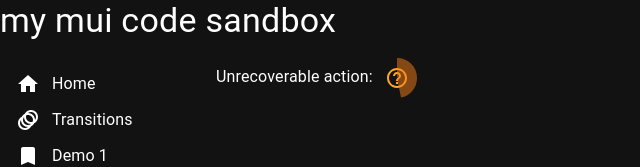
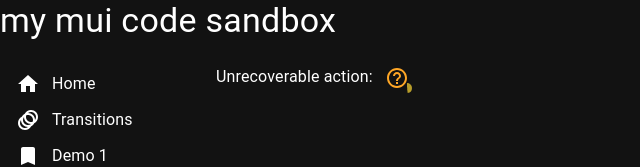
Before and after one commit to darkcolonist/react11-mui59-sandbox, a React (Create React App) app: page /confirm-button-with-cooldown in a window 1280 px wide. Both pictures are taken after a click on the button "heavy action". Shown: the top 167 px of the page, without its empty margins (0-640 px from the left). Built offline with nearby package versions, Linux system fonts and the light colour scheme.

Commit message:
Update 3 files

```diff
--- a/src/components/ConfirmButtonIcon.jsx
+++ b/src/components/ConfirmButtonIcon.jsx
@@ -1,18 +1,18 @@
 import React from "react";
-import { CircularProgress, IconButton } from "@mui/material";
+import { CircularProgress, IconButton, LinearProgress } from "@mui/material";
 import HelpOutlineIcon from "@mui/icons-material/HelpOutline";
 import CheckCircleIcon from "@mui/icons-material/CheckCircle";
 import { yellow } from "@mui/material/colors";
 
 const CountDownIcon = (props) => {
   const [countdown, setCountdown] = React.useState(100);
+  const size = 10;
 
   React.useEffect(() => {
     const interval = setInterval(() => {
       setCountdown((prevCountdown) => {
         const decrement = 2;
         const newVal = prevCountdown - decrement;
-        // console.debug("newVal", newVal);
         if (newVal < 0) {
           clearInterval(interval);
           return 0;
@@ -31,23 +31,21 @@ const CountDownIcon = (props) => {
       props.rollback();
   }, [countdown]);
 
-  // if (countdown === 0) return null;
-
   return (
     <React.Fragment>
       <HelpOutlineIcon />
       <CircularProgress
-        size={props.children.size}
+        size={size}
         value={countdown}
         variant="determinate"
-        thickness={21}
+        thickness={size * 2}
         sx={{
-          opacity: 0.5,
-          color: yellow[900],
+          opacity: 0.7,
+          color: yellow[600],
           position: "absolute",
-          top: 0,
-          left: 0,
-          zIndex: 1
+          bottom: 5,
+          right: 5,
+          zIndex: 1,
         }}
       />
     </React.Fragment>
@@ -84,7 +82,6 @@ const ConfirmButtonIcon = (props) => {
         }}
       >
         <CountDownIcon
-          {...props}
           rollback={() => {
             setCurrentComponent(replacementComponent);
           }}
@@ -97,9 +94,8 @@ const ConfirmButtonIcon = (props) => {
     <IconButton {...props} onClick={onClickOverride} />
   );
 
-  const [currentComponent, setCurrentComponent] = React.useState(
-    replacementComponent
-  );
+  const [currentComponent, setCurrentComponent] =
+    React.useState(replacementComponent);
 
   return currentComponent;
 };
```
Also changed, not shown: .codesandbox/tasks.json (added), 1 other file (tests, documents, lock files or other folders).
